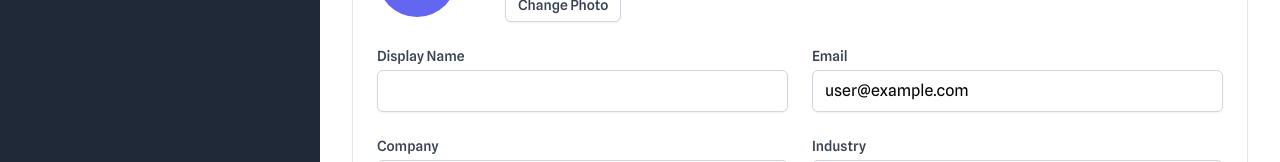
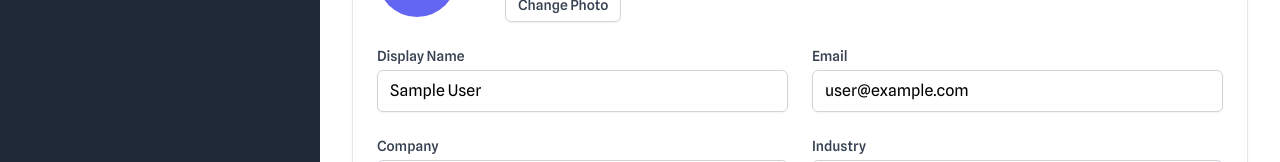
Before and after one commit to SHIVANSHU-TECH/Startupideaanalyzer, a Next.js app: page /settings in a window 1280 px wide. Shown: the part 351-513 px from the top of the page. Built offline with nearby package versions, Linux system fonts and the light colour scheme; no server answers; the database is empty; sample sign-in values are in the browser's storage.

Commit message:
fix: remove non-existent updateUser from AuthContext, fix user.name to displayName

```diff
--- a/src/app/settings/page.tsx
+++ b/src/app/settings/page.tsx
@@ -7,7 +7,7 @@ import { apiClient } from '@/lib/api-client';
 import ProtectedRoute from '@/components/ProtectedRoute';
 
 function SettingsContent() {
-  const { user, logout, updateUser } = useAuth();
+  const { user, logout } = useAuth();
   const router = useRouter();
   const [showUserMenu, setShowUserMenu] = useState(false);
   const [activeTab, setActiveTab] = useState('profile');
@@ -17,7 +17,7 @@ function SettingsContent() {
 
   // Form states
   const [profile, setProfile] = useState({
-    displayName: user?.name || '',
+    displayName: user?.displayName || '',
     email: user?.email || '',
     company: '',
     industry: '',
@@ -32,13 +32,7 @@ function SettingsContent() {
 
   // Load user preferences on mount
   useEffect(() => {
-    if (user?.preferences) {
-      setPreferences({
-        emailNotifications: user.preferences.emailNotifications ?? true,
-        analysisReminders: user.preferences.analysisReminders ?? false,
-        newsletterSubscription: user.preferences.newsletterSubscription ?? true
-      });
-    }
+    // preferences are stored locally, not on Firebase Auth User
   }, [user]);
 
   const handleLogout = async () => {
@@ -56,8 +50,7 @@ function SettingsContent() {
         name: profile.displayName
       };
 
-      const { profile: updatedUser } = await apiClient.updateProfile(updateData);
-      updateUser(updatedUser);
+      const { profile: _updatedProfile } = await apiClient.updateProfile(updateData);
       setSuccess('Profile updated successfully!');
     } catch (error) {
       console.error('Failed to update profile:', error);
@@ -77,8 +70,7 @@ function SettingsContent() {
         preferences: preferences
       };
 
-      const { profile: updatedUser } = await apiClient.updateProfile(updateData);
-      updateUser(updatedUser);
+      const { profile: _updatedPrefs } = await apiClient.updateProfile(updateData);
       setSuccess('Preferences updated successfully!');
     } catch (error) {
       console.error('Failed to update preferences:', error);
```
